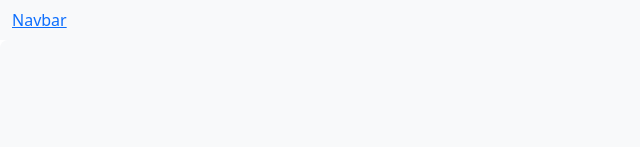
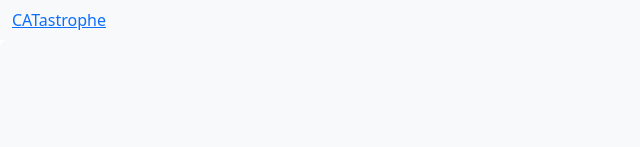
Before and after one commit to becathey/cat-adoption-next-bootstrap, a Next.js app: page / in a window 1280 px wide. Shown: the top 147 px of the page, without its empty margins (0-640 px from the left). Built offline with nearby package versions, Linux system fonts and the light colour scheme.

Commit message:
Edit Navbar brand text

```diff
--- a/components/Nav/Nav.js
+++ b/components/Nav/Nav.js
@@ -5,7 +5,7 @@ export default function Nav() {
   return (
     <nav className="navbar bg-light">
         <div className="container-fluid">
-            <Link href='/' className="navbar-brand mb-0 h1">Navbar</Link>
+            <Link href='/' className="navbar-brand mb-0 h1">CATastrophe</Link>
         </div>
     </nav>
   )
```
